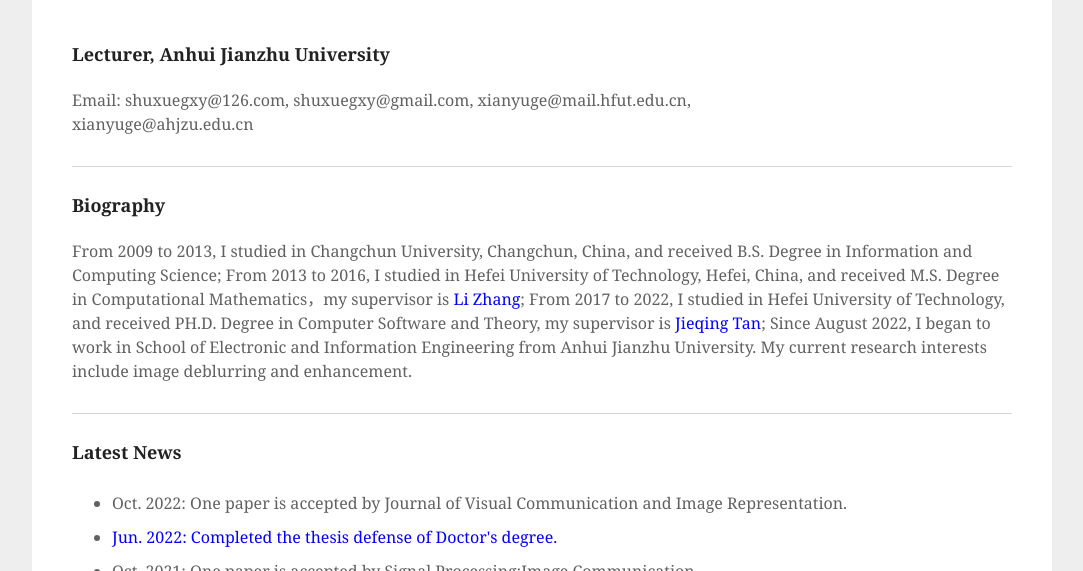
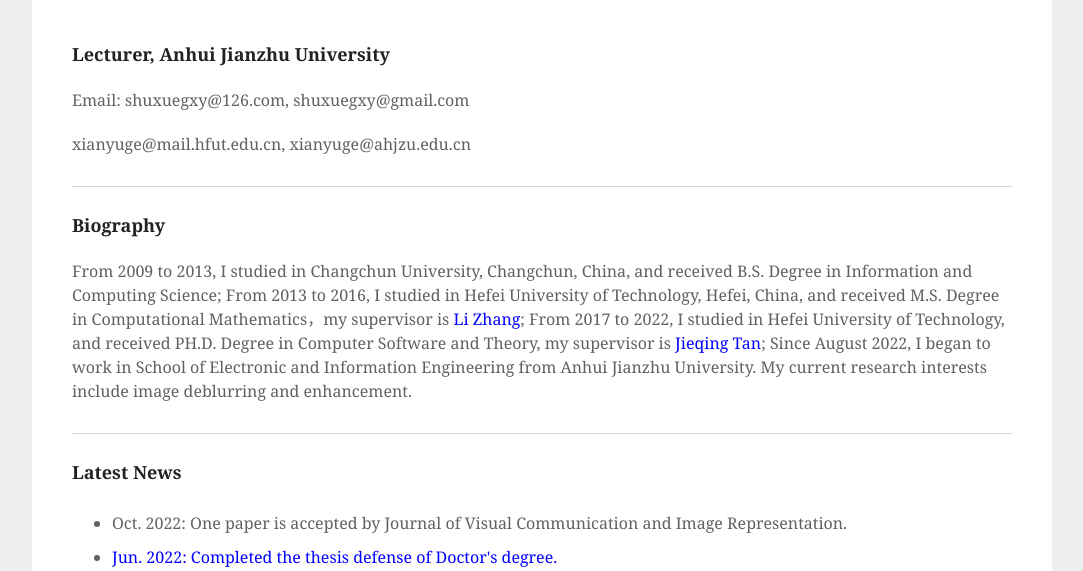
Before and after one commit to gexianyu/gexianyu.github.io, a plain HTML site: page index.html in a window 1280 px wide. Shown: the part 193-764 px from the top of the page, without its empty margins (138-1221 px from the left). Drawn offline with Linux system fonts and the light colour scheme.

Commit message:
Update index.html

```diff
--- a/index.html
+++ b/index.html
@@ -17,7 +17,8 @@
                     <p id='Personal-Name'>Xianyu Ge</p>
 					<p id='Personal-Name'>葛先玉</p>
                     <p id='Personal-introduction'>Lecturer, Anhui Jianzhu University</p>
-                    <p>Email: shuxuegxy@126.com, shuxuegxy@gmail.com, xianyuge@mail.hfut.edu.cn, xianyuge@ahjzu.edu.cn</p>
+                    <p>Email: shuxuegxy@126.com, shuxuegxy@gmail.com</p>
+		    <p>xianyuge@mail.hfut.edu.cn, xianyuge@ahjzu.edu.cn</p>
                 </div>
 
             </div>
```
